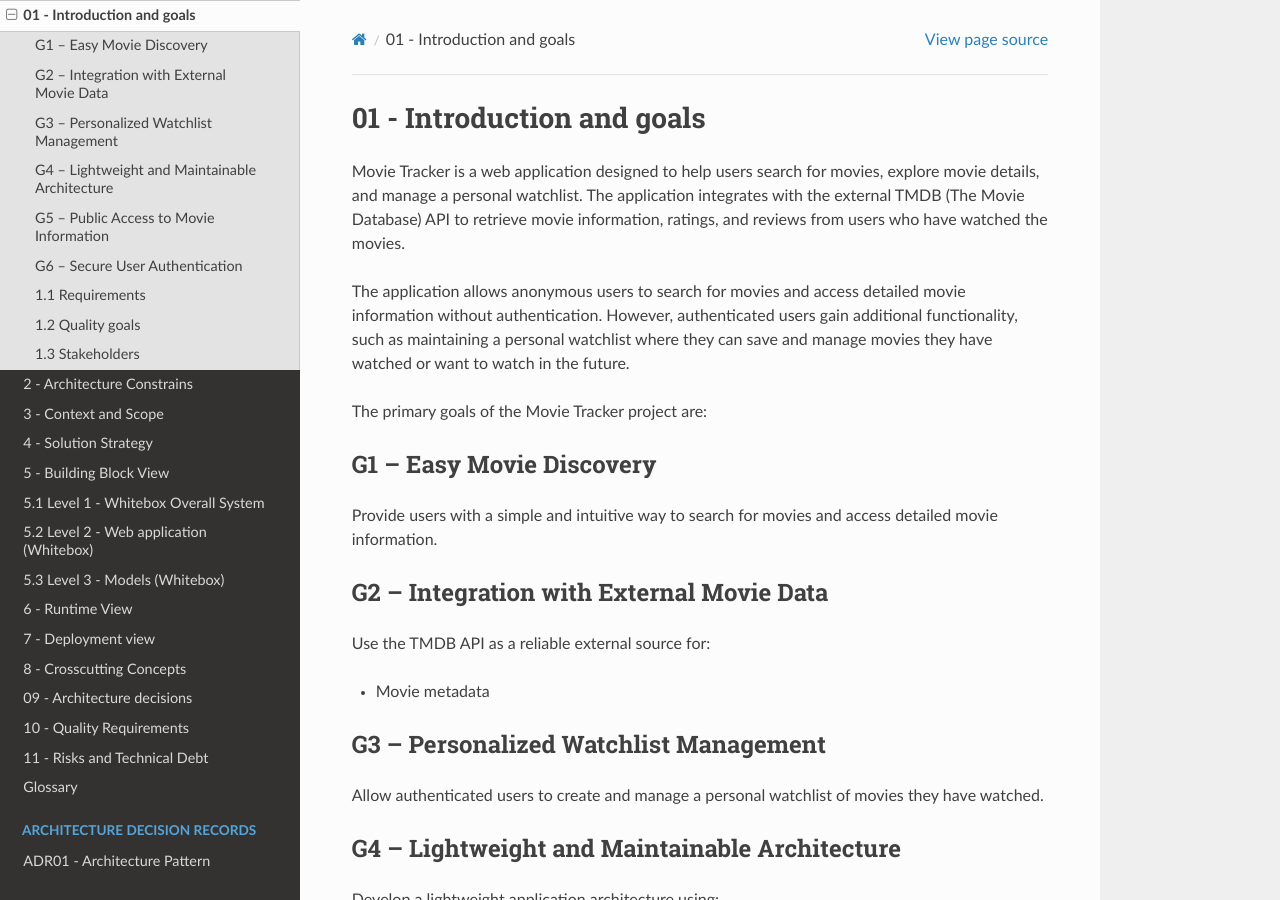
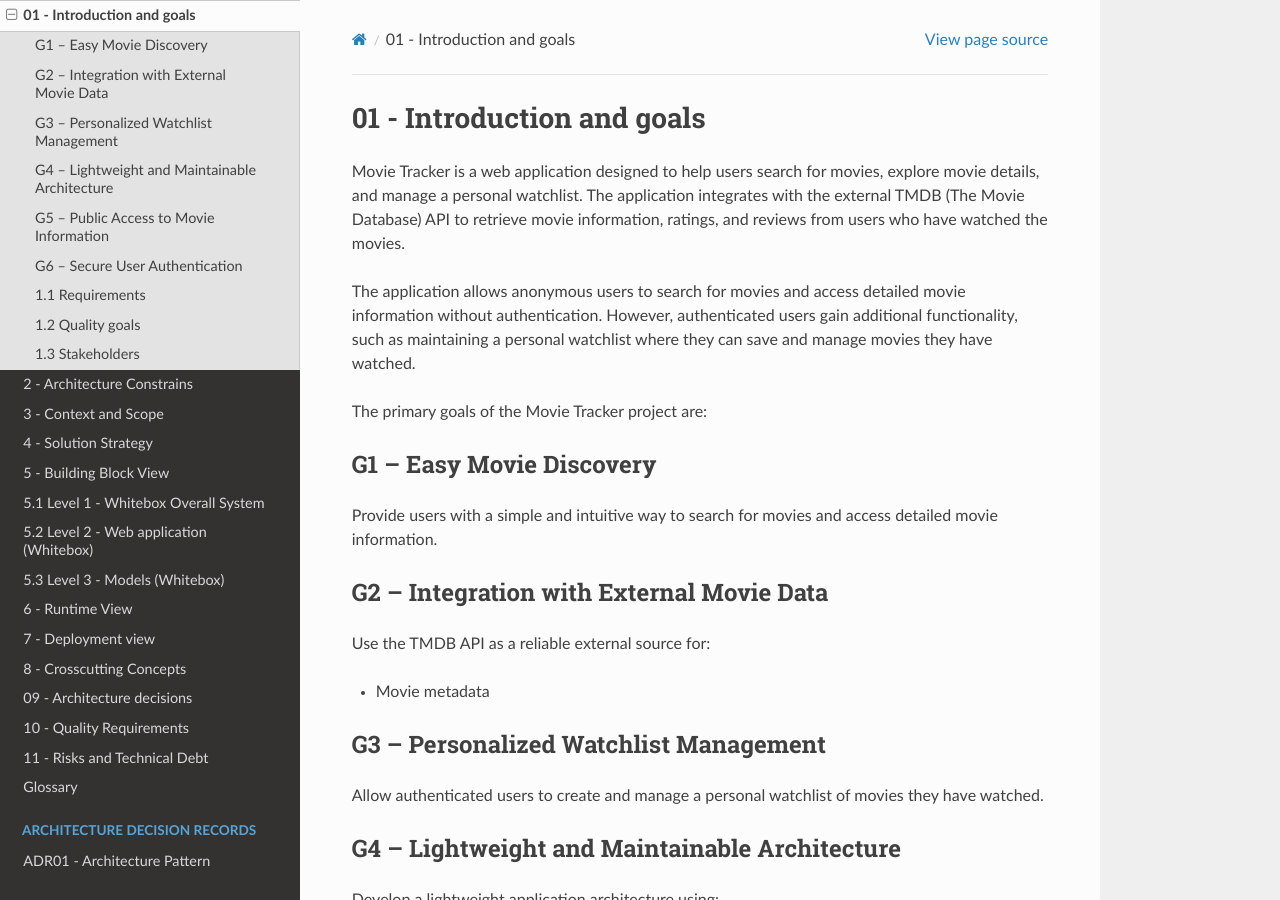
Before and after one commit to DanielSchmerber/SQS26_MovieTracker, a Sphinx documentation site: the page built from docs/arc42/01_introduction_and_goals.md, in a window 1280 px wide and 900 px high. Built offline with Sphinx 7.4.7 and the Read the Docs theme 3.1.0, drawn with Linux system fonts in a browser that asks for light colours; some of the changed lines change nothing that is shown; some of the changed text lies outside the part shown.

Commit message:
Update 01_introduction_and_goals.md
fix issue with description

```diff
--- a/docs/arc42/01_introduction_and_goals.md
+++ b/docs/arc42/01_introduction_and_goals.md
@@ -2,7 +2,7 @@
 
 Movie Tracker is a web application designed to help users search for movies, explore movie details, and manage a personal watchlist. The application integrates with the external TMDB (The Movie Database) API to retrieve movie information, ratings, and reviews from users who have watched the movies.
 
-The application allows anonymous users to search for movies and access detailed movie information without authentication. However, authenticated users gain additional functionality, such as maintaining a personal watchlist where they can save and manage movies they have watched or want to watch in the future.
+The application allows anonymous users to search for movies and access detailed movie information without authentication. However, authenticated users gain additional functionality, such as maintaining a personal watchlist where they can save and manage movies they have watched.
 
 The primary goals of the Movie Tracker project are:
 
@@ -41,15 +41,15 @@ Protect user-specific features, such as watchlist management, through user authe
 
 ![Use case diagram](diagrams/use_case_diagrams.png)
 
-| Id | Requirements | Explanation |
-|----|--------------|---------------|
-| F1 | Register Account ||
-| F2 | Login ||
-| F3 | Search Movie ||
-| F4 | View Movie Details ||
-| F5 | View Watchlist ||
-| F6 | Add Movie to Watchlist ||
-| F7 | Remove Movie from Watchlist ||
+| Id | Requirements |
+|----|--------------|
+| F1 | Register Account |
+| F2 | Login |
+| F3 | Search Movie |
+| F4 | View Movie Details |
+| F5 | View Watchlist |
+| F6 | Add Movie to Watchlist |
+| F7 | Remove Movie from Watchlist |
 
 ## 1.2 Quality goals
 
@@ -65,9 +65,9 @@ Protect user-specific features, such as watchlist management, through user authe
 ## 1.3 Stakeholders
 
 
-| Role | Contact | Expectations |
-|----|--------------|---------------|
-| End users | - | Search movies, view ratings and reviews, manage watchlists easily  |
-| Developer | - |   |
-| TMDB API | - | Movie tracker should avoid excessive or unnecessary requests, respect rate limits and API usage policies, and ensure that API calls do not negatively impact the availability or performance of TMDB services  |
-| Teacher | - |  Run the project without any issue |
+| Role  | Expectations |
+|----|---------------|
+| End users | Search movies, view ratings and reviews, manage watchlists easily  |
+| Developer |   |
+| TMDB API  | Movie tracker should avoid excessive or unnecessary requests, respect rate limits and API usage policies, and ensure that API calls do not negatively impact the availability or performance of TMDB services  |
+| Teacher |  Run the project without any issue |
```
